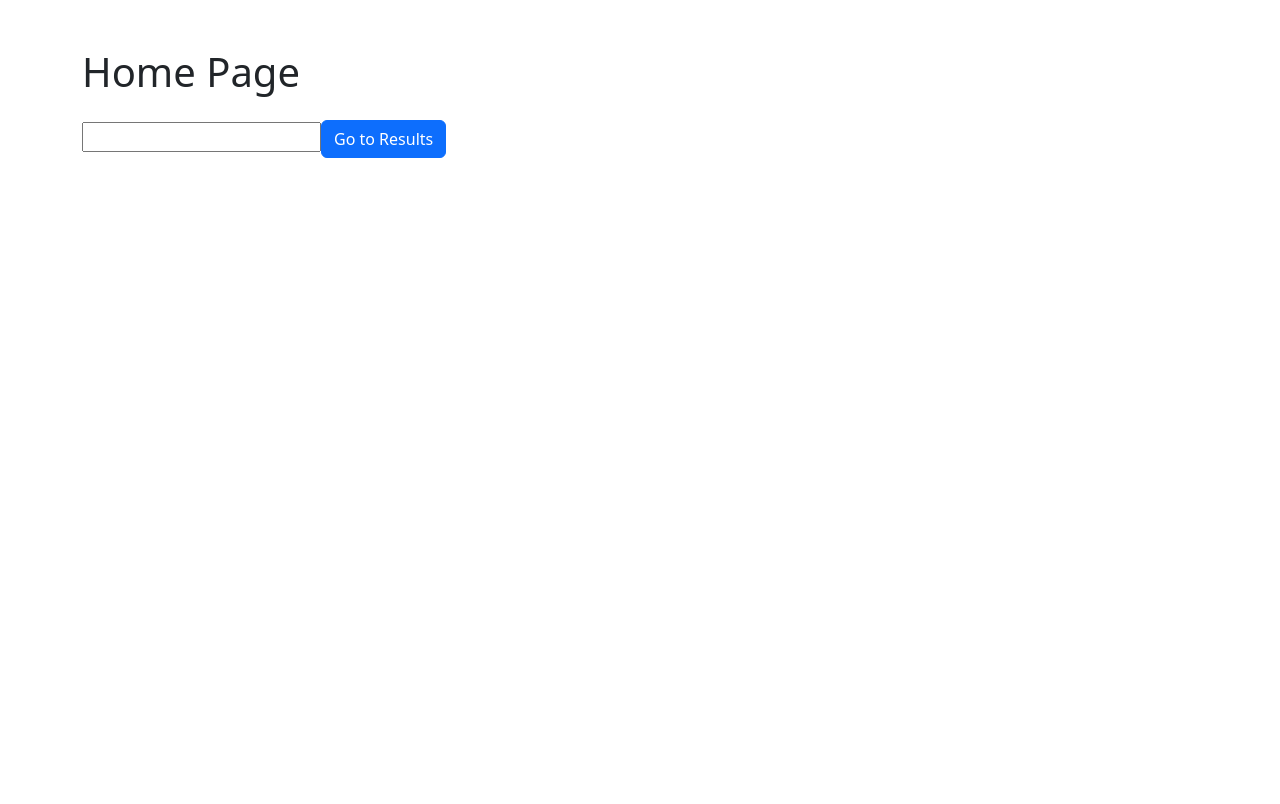
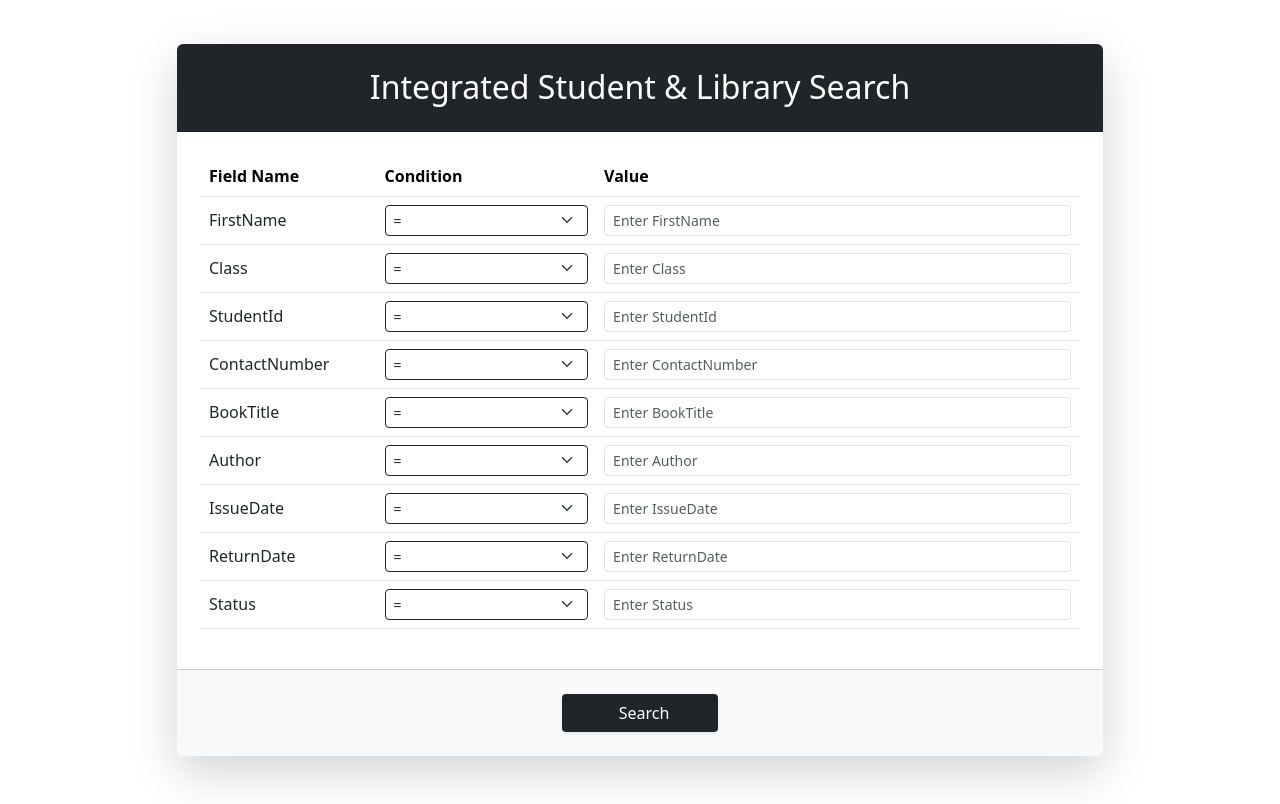
Before and after one commit to armanmaurya/IIITD-Project, a React (Vite) app in the folder frontend/: page / in a window 1280 px wide. Built offline with nearby package versions, Linux system fonts and the light colour scheme.

Commit message:
upadted-homepage

```diff
--- a/frontend/src/App.jsx
+++ b/frontend/src/App.jsx
@@ -4,12 +4,10 @@ import ResultPage from "./ResultPage";
 
 function App() {
   return (
-    <div>
-      <Routes>
-        <Route path="/" element={<HomePage />} />
-        <Route path="/results" element={<ResultPage />} />
-      </Routes>
-    </div>
+    <Routes>
+      <Route path="/" element={<HomePage />} />
+      <Route path="/results" element={<ResultPage />} />
+    </Routes>
   );
 }
 
--- a/frontend/src/HomePage.jsx
+++ b/frontend/src/HomePage.jsx
@@ -8,9 +8,14 @@ const HomePage = () => {
     FirstName: { condition: "=", value: "" },
     Class: { condition: "=", value: "" },
     StudentId: { condition: "=", value: "" },
+    ContactNumber: { condition: "=", value: "" },
+    BookTitle: { condition: "=", value: "" },
+    Author: { condition: "=", value: "" },
+    IssueDate: { condition: "=", value: "" },
+    ReturnDate: { condition: "=", value: "" },
+    Status: { condition: "=", value: "" },
   });
 
-  const [query, setQuery] = useState("");
   const handleInputChange = (field, key, newValue) => {
     setQueryCondition((prev) => ({
       ...prev,
@@ -18,31 +23,93 @@ const HomePage = () => {
     }));
   };
 
-  const handleSearch = () => {
-    navigate(`/results?q=${encodeURIComponent(query)}`, {
-      state: { queryCondition },
+  const handleSearch = async () => {
+    try {
+      const response = await fetch("http://localhost:5000/search", {
+        method: "POST",
+        headers: { "Content-Type": "application/json" },
+        body: JSON.stringify(queryCondition),
       });
+
+      const data = await response.json();
+      navigate("/results", { state: { results: data } });
+    } catch (error) {
+      console.error("API Error:", error);
+      alert("Unable to retrieve data");
+    }
   };
 
   return (
-    <div className="container mt-5">
-      <h1
-        className="mb-4"
-        onChange={(e) => {
-          setQuery(e.target.value);
-        }}
+    <div class="d-flex justify-content-center align-items-center vh-100">
+    <div className="container py-5" style={{ backgroundColor: "##808080" }}>
+      <div className="row justify-content-center">
+        <div className="col-lg-10">
+          <div className="card shadow-lg border-0 rounded-lg">
+            <div className="card-header text-white text-center py-4 rounded-top"
+                 style={{ backgroundColor: "#212529" }}>
+              <h2 className="mb-0">Integrated Student & Library Search</h2>
+            </div>
+            <div className="card-body p-4">
+              <div className="table-responsive">
+                <table className="table table-hover">
+                  <thead style={{ backgroundColor: "#f8f9fa" }}>
+                    <tr>
+                      <th className="rounded-start" style={{ width: "20%" }}>Field Name</th>
+                      <th style={{ width: "25%" }}>Condition</th>
+                      <th className="rounded-end" style={{ width: "55%" }}>Value</th>
+                    </tr>
+                  </thead>
+                  <tbody>
+                    {Object.keys(queryCondition).map((field, index) => (
+                      <tr key={field} style={{ backgroundColor: index % 2 === 0 ? "#fff" : "#f8f9fa" }}>
+                        <td className="align-middle fw-medium" style={{ color: "#212529" }}>{field}</td>
+                        <td>
+                          <select
+                            className="form-select form-select-sm"
+                            value={queryCondition[field].condition}
+                            onChange={(e) =>
+                              handleInputChange(field, "condition", e.target.value)
+                            }
+                            style={{ borderColor: "#212529", color: "#212529" }}
                           >
-        Home Page
-      </h1>
+                            <option value="=">=</option>
+                            <option value=">">{">"}</option>
+                            <option value="<">{"<"}</option>
+                            <option value="LIKE">LIKE</option>
+                          </select>
+                        </td>
+                        <td>
                           <input
                             type="text"
-        onChange={(e) => {
-          setQuery(e.target.value);
-        }}
+                            className="form-control form-control-sm"
+                            placeholder={`Enter ${field}`}
+                            value={queryCondition[field].value}
+                            onChange={(e) =>
+                              handleInputChange(field, "value", e.target.value)
+                            }
+                            style={{ borderColor: "#dee2e6" }}
                           />
-      <button className="btn btn-primary" onClick={handleSearch}>
-        Go to Results
+                        </td>
+                      </tr>
+                    ))}
+                  </tbody>
+                </table>
+              </div>
+            </div>
+            <div className="card-footer text-center p-4 rounded-bottom"
+                 style={{ backgroundColor: "#f8f9fa" }}>
+              <button
+                className="btn text-white px-5 shadow-sm"
+                onClick={handleSearch}
+                style={{ backgroundColor: "#212529", borderRadius: "4px" }}
+              >
+                <i className="bi bi-search me-2"></i>Search
               </button>
+            </div>
+          </div>
+        </div>
+      </div>
+      </div>
       </div>
   );
 };
--- a/frontend/src/ResultPage.jsx
+++ b/frontend/src/ResultPage.jsx
@@ -7,11 +7,34 @@ const ResultPage = () => {
 
   return (
     <div className="container mt-5">
-      <h1 className="mb-4">Results Page</h1>
-      <pre>{JSON.stringify(queryCondition, null, 2)}</pre>
-      <button className="btn btn-danger mt-3" onClick={() => navigate("/")}>
-        Go Back
-      </button>
+      <h1 className="mb-4 text-center">Query Results</h1>
+      {results.length === 0 ? (
+        <p className="text-center">No results found.</p>
+      ) : (
+        <table className="table table-bordered table-striped">
+          <thead className="table-dark">
+            <tr>
+              <th>Field Name</th>
+              <th>Condition</th>
+              <th>Value</th>
+            </tr>
+          </thead>
+          <tbody>
+            {Object.keys(queryCondition).map((field) => (
+              <tr key={field}>
+                <td>{field}</td>
+                <td>{queryCondition[field].condition}</td>
+                <td>{queryCondition[field].value}</td>
+              </tr>
+            ))}
+          </tbody>
+        </table>
+      )}
+      <div className="text-center">
+        <button className="btn btn-danger mt-3" onClick={() => navigate("/")}>
+          🔙 Go Back
+        </button>
+      </div>
     </div>
   );
 };
--- a/frontend/src/main.jsx
+++ b/frontend/src/main.jsx
@@ -2,7 +2,7 @@ import React from "react";
 import ReactDOM from "react-dom/client";
 import { BrowserRouter } from "react-router-dom";
 import App from "./App";
-import "bootstrap/dist/css/bootstrap.min.css";
+import "bootstrap/dist/css/bootstrap.min.css"; // Import Bootstrap
 
 ReactDOM.createRoot(document.getElementById("root")).render(
   <React.StrictMode>
```
Lines whose indentation alone changed are shown as unchanged.
